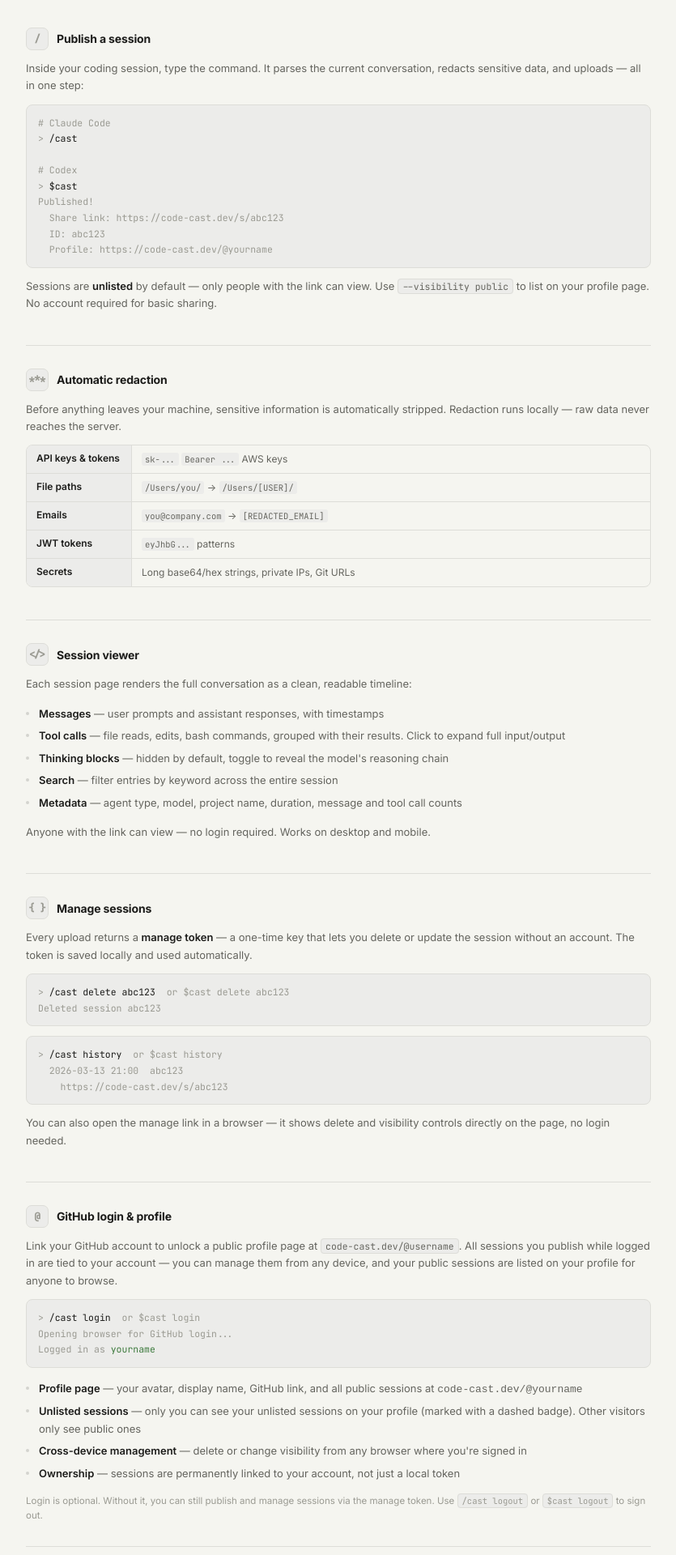
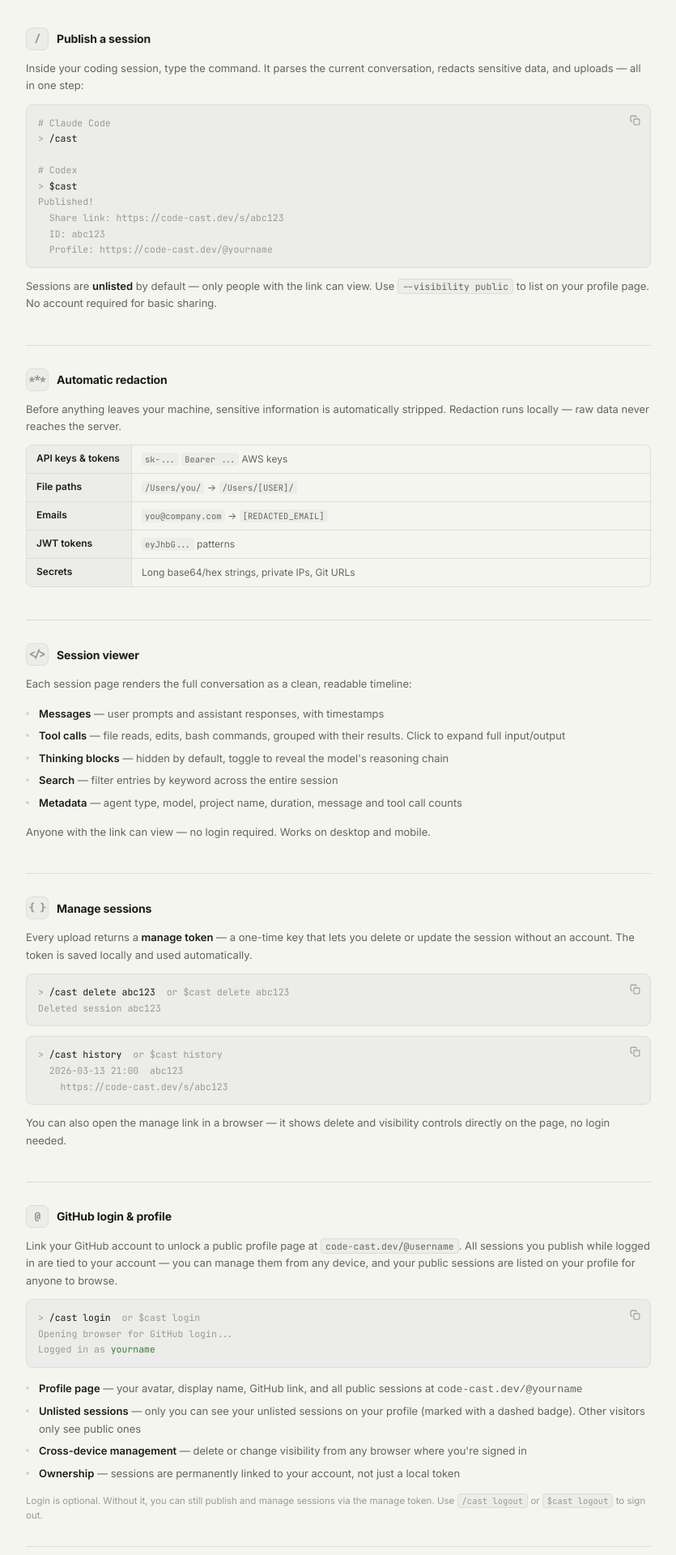
Before and after one commit to WYIN711/Code-Cast, a Next.js app in the folder packages/web/: page / in a window 1280 px wide. Shown: the part 1340-3260 px from the top of the page at 81% size, without its empty margins (222-1057 px from the left). Built offline with nearby package versions, Linux system fonts and the light colour scheme.

Commit message:
feat(web): add copy buttons to doc code blocks + Twitter link
Add copy-with-checkmark buttons to all code examples in docs section.
Add developer Twitter link to footer.

Co-Authored-By: Claude Opus 4.6 <noreply@anthropic.com>

```diff
--- a/packages/web/src/app/globals.css
+++ b/packages/web/src/app/globals.css
@@ -157,7 +157,10 @@ a:hover {
 .hp-doc-desc { font-size: 13px; color: var(--text-2); line-height: 1.65; margin-bottom: 12px; }
 .hp-doc-desc strong { color: var(--text); font-weight: 600; }
 .hp-doc-desc code { font-family: var(--font-mono); font-size: 11.5px; background: var(--bg-2); padding: 1px 5px; border-radius: 4px; border: 1px solid var(--border-light); }
-.hp-doc-code { background: var(--bg-2); border: 1px solid var(--border-light); border-radius: 8px; padding: 12px 14px; margin-bottom: 12px; overflow-x: auto; }
+.hp-doc-code { position: relative; background: var(--bg-2); border: 1px solid var(--border-light); border-radius: 8px; padding: 12px 36px 12px 14px; margin-bottom: 12px; overflow-x: auto; }
+.hp-doc-copy { position: absolute; top: 8px; right: 8px; background: none; border: none; cursor: pointer; padding: 4px; color: var(--text-3); display: flex; align-items: center; transition: color .15s; border-radius: 4px; }
+.hp-doc-copy:hover { color: var(--text); background: var(--bg-3); }
+.hp-doc-copy.copied { color: var(--green); }
 .hp-doc-code-line { display: block; font-family: var(--font-mono); font-size: 11.5px; line-height: 1.7; color: var(--text); white-space: pre; }
 .hp-doc-code-dim { color: var(--text-3); }
 .hp-doc-note { font-size: 11.5px; color: var(--text-3); line-height: 1.55; margin-top: 8px; }
--- a/packages/web/src/app/page.tsx
+++ b/packages/web/src/app/page.tsx
@@ -186,6 +186,9 @@ export default function Home() {
             Inside your coding session, type the command. It parses the current conversation, redacts sensitive data, and uploads — all in one step:
           </p>
           <div className="hp-doc-code">
+            <button className="hp-doc-copy" onClick={e => copyCmd('npm i -g codecast-cli', e.currentTarget)} title="Copy install command">
+              <svg width="13" height="13" viewBox="0 0 24 24" fill="none" stroke="currentColor" strokeWidth="2" strokeLinecap="round" strokeLinejoin="round"><rect x="9" y="9" width="13" height="13" rx="2"/><path d="M5 15H4a2 2 0 0 1-2-2V4a2 2 0 0 1 2-2h9a2 2 0 0 1 2 2v1"/></svg>
+            </button>
             <span className="hp-doc-code-line"><span className="hp-doc-code-dim"># Claude Code</span></span>
             <span className="hp-doc-code-line"><span className="hp-prompt">{'>'}</span> /cast</span>
             <span className="hp-doc-code-line"> </span>
@@ -265,10 +268,16 @@ export default function Home() {
             Every upload returns a <strong>manage token</strong> — a one-time key that lets you delete or update the session without an account. The token is saved locally and used automatically.
           </p>
           <div className="hp-doc-code">
+            <button className="hp-doc-copy" onClick={e => copyCmd('/cast delete abc123', e.currentTarget)} title="Copy">
+              <svg width="13" height="13" viewBox="0 0 24 24" fill="none" stroke="currentColor" strokeWidth="2" strokeLinecap="round" strokeLinejoin="round"><rect x="9" y="9" width="13" height="13" rx="2"/><path d="M5 15H4a2 2 0 0 1-2-2V4a2 2 0 0 1 2-2h9a2 2 0 0 1 2 2v1"/></svg>
+            </button>
             <span className="hp-doc-code-line"><span className="hp-prompt">{'>'}</span> /cast delete abc123  <span className="hp-doc-code-dim">or $cast delete abc123</span></span>
             <span className="hp-doc-code-line hp-doc-code-dim">Deleted session abc123</span>
           </div>
           <div className="hp-doc-code">
+            <button className="hp-doc-copy" onClick={e => copyCmd('/cast history', e.currentTarget)} title="Copy">
+              <svg width="13" height="13" viewBox="0 0 24 24" fill="none" stroke="currentColor" strokeWidth="2" strokeLinecap="round" strokeLinejoin="round"><rect x="9" y="9" width="13" height="13" rx="2"/><path d="M5 15H4a2 2 0 0 1-2-2V4a2 2 0 0 1 2-2h9a2 2 0 0 1 2 2v1"/></svg>
+            </button>
             <span className="hp-doc-code-line"><span className="hp-prompt">{'>'}</span> /cast history  <span className="hp-doc-code-dim">or $cast history</span></span>
             <span className="hp-doc-code-line hp-doc-code-dim">  2026-03-13 21:00  abc123</span>
             <span className="hp-doc-code-line hp-doc-code-dim">    https://code-cast.dev/s/abc123</span>
@@ -289,6 +298,9 @@ export default function Home() {
             All sessions you publish while logged in are tied to your account — you can manage them from any device, and your public sessions are listed on your profile for anyone to browse.
           </p>
           <div className="hp-doc-code">
+            <button className="hp-doc-copy" onClick={e => copyCmd('/cast login', e.currentTarget)} title="Copy">
+              <svg width="13" height="13" viewBox="0 0 24 24" fill="none" stroke="currentColor" strokeWidth="2" strokeLinecap="round" strokeLinejoin="round"><rect x="9" y="9" width="13" height="13" rx="2"/><path d="M5 15H4a2 2 0 0 1-2-2V4a2 2 0 0 1 2-2h9a2 2 0 0 1 2 2v1"/></svg>
+            </button>
             <span className="hp-doc-code-line"><span className="hp-prompt">{'>'}</span> /cast login  <span className="hp-doc-code-dim">or $cast login</span></span>
             <span className="hp-doc-code-line hp-doc-code-dim">Opening browser for GitHub login...</span>
             <span className="hp-doc-code-line hp-doc-code-dim">Logged in as <span style={{ color: 'var(--green)' }}>yourname</span></span>
@@ -380,6 +392,7 @@ export default function Home() {
         <div className="hp-footer-links">
           <a href="#docs">Docs</a>
           <a href="https://github.com/WYIN711/Code-Cast">GitHub</a>
+          <a href="https://x.com/wyin711">Twitter</a>
           <a href="https://code-cast.dev">code-cast.dev</a>
         </div>
       </footer>
```
